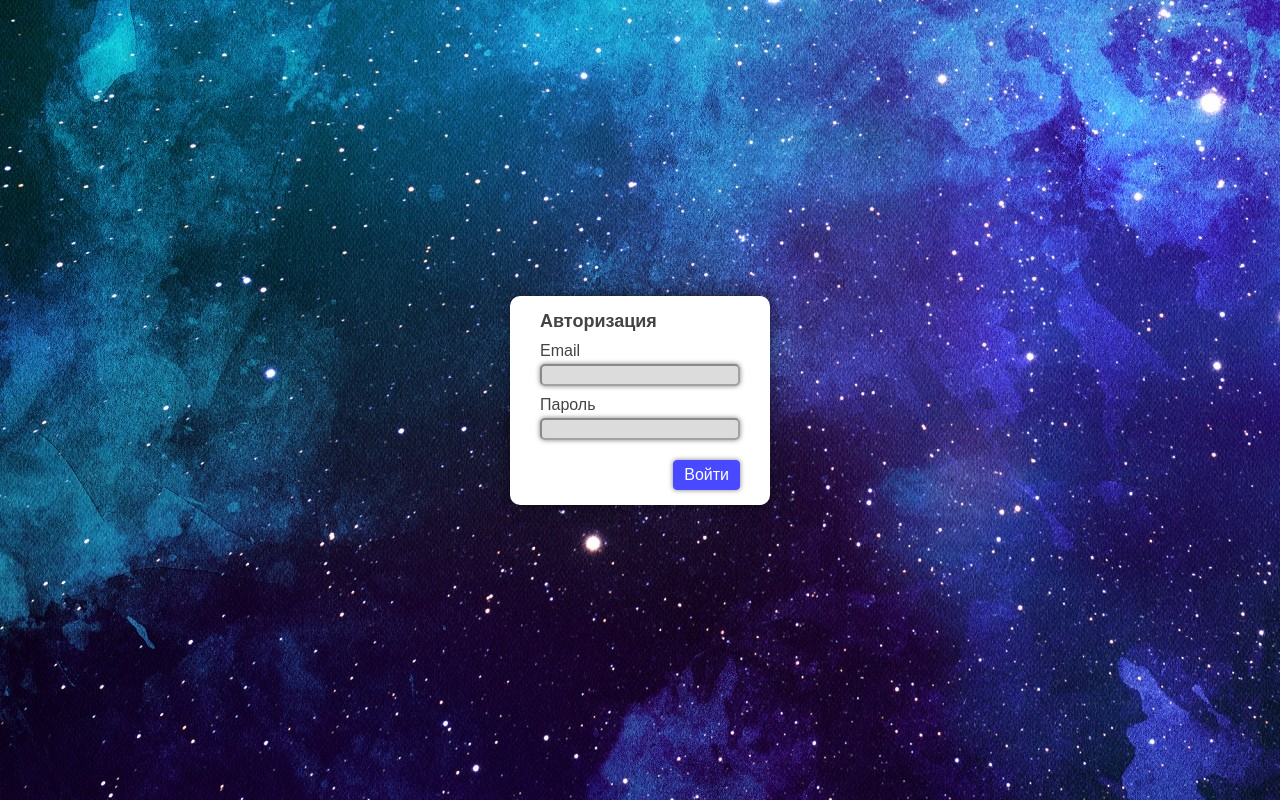
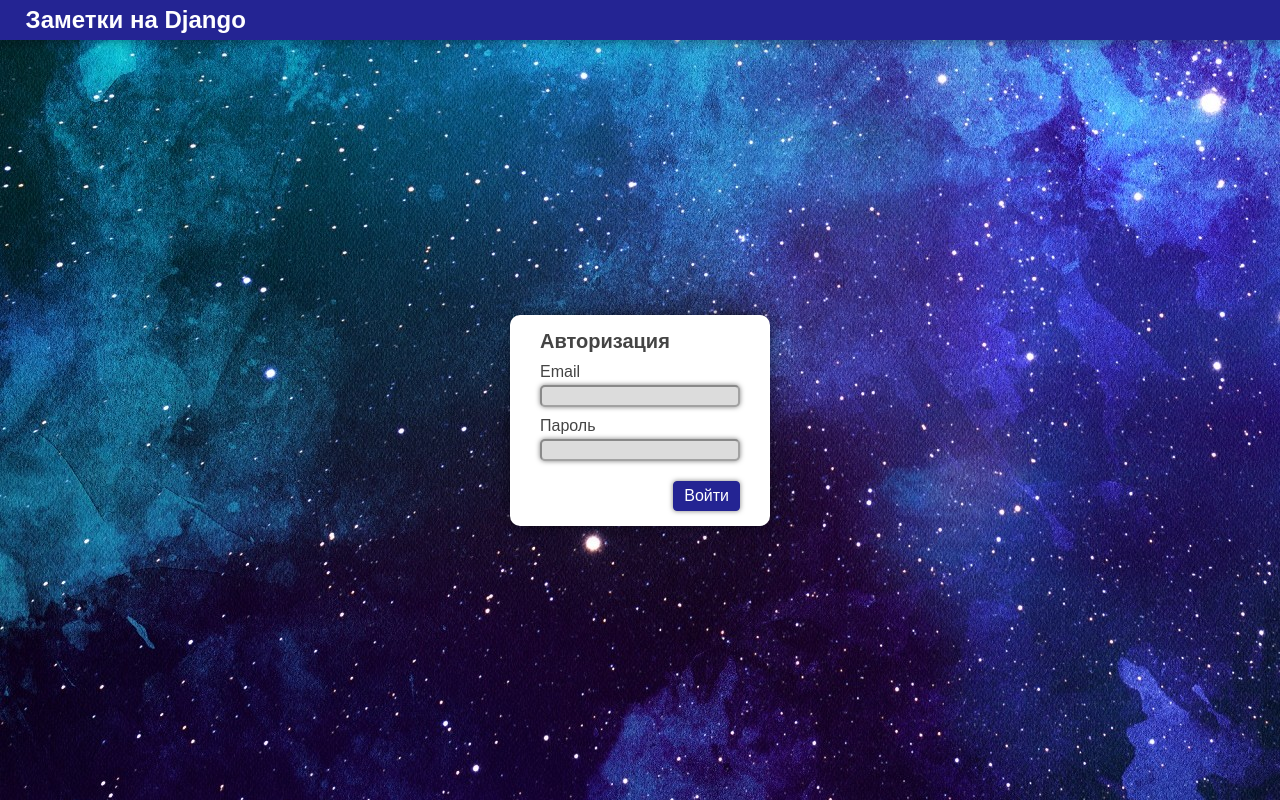
Before and after one commit to RastaBoy/django_notes_test, a Django app: page / in a window 1280 px wide. Run offline with Django 4.2, Linux system fonts and the light colour scheme.

Commit message:
css, redirects

```diff
--- a/notessite/notes/static/notes/css/main.css
+++ b/notessite/notes/static/notes/css/main.css
@@ -1,3 +1,7 @@
+:root {
+    --main-bg-color : rgb(36, 36, 147);
+}
+
 html, body {
     font-family: 'Arial';
     margin: 0;
@@ -9,12 +13,48 @@ html, body {
 }
 
 
+.header {
+    min-height: 5%;
+    background-color: var(--main-bg-color);
+    box-shadow: 0 0 15px rgba(0,0,0,0.5);
+    display: flex;
+    justify-content: space-between;
+    flex-direction: row;
+    align-items: center;
+}
+
+.header .title {
+    color: #fff;
+    font-size: 24px;
+    font-weight: 600;
+    margin-left: 2vw;
+}
+
+.header .actions {
+    margin: 0;
+    color: #fff;
+    font-size: 20px;
+    text-decoration: none;
+    justify-self: flex-end;
+    margin-right: 2vw;
+}
+
+.header .actions ul li {
+    display: inline;
+    margin-left: 1vw;
+}
+
+.header .actions ul li a {
+    color: #fff;
+    text-decoration: none;
+}
+
 
 .login_page {
     display: flex;
     justify-content: center;
     align-items: center;
-    height: 100%;
+    height: 95%;
     width: 100%;
 }
 
@@ -29,7 +69,7 @@ html, body {
 }
 
 .card .title {
-    font-size: 18px;
+    font-size: 20px;
     font-weight: 600;
 }
 
@@ -62,9 +102,9 @@ html, body {
     justify-content: end;
 }
 
-.actions button {
-    border: 1px solid rgb(73, 73, 255);
-    background-color: rgb(73, 73, 255);
+.button {
+    border: 1px solid var(--main-bg-color);
+    background-color: var(--main-bg-color);
     box-shadow: 0 0 5px rgba(0,0,0,0.5);
     border-radius: 4px;
     font-size: 16px;
@@ -73,11 +113,14 @@ html, body {
     padding-left: 10px;
     padding-right: 10px;
     color: #fff;
+    text-decoration: none;
 }
 
 
-.actions button:hover {
+
+
+.button:hover {
     background-color: #fff;
-    color: rgb(73, 73, 255);
+    color: var(--main-bg-color);
     transition: 0.5s;
 }
--- a/notessite/notes/templates/notes/authorization/login.html
+++ b/notessite/notes/templates/notes/authorization/login.html
@@ -16,7 +16,9 @@
                 <input type="password" name="password">
             </div>
             <div class="actions">
-                <button>Войти</button>
+                <a href="{% url 'my_notes' %}" class="button">
+                    Войти
+                </a>
             </div>
         </form>
     </div>
--- a/notessite/notes/templates/notes/base.html
+++ b/notessite/notes/templates/notes/base.html
@@ -7,6 +7,15 @@
     <link type="text/css" rel="stylesheet" href="{% static 'notes/css/main.css' %}">
 </head>
 <body>
+    <div class="header">
+        <div class="title">
+            Заметки на Django
+        </div>
+        <div class="actions">
+            {% block header_actions %}
+            {% endblock header_actions %}
+        </div>
+    </div>
     {% block content %}
     {% endblock content %}
 </body>
--- a/notessite/notes/urls.py
+++ b/notessite/notes/urls.py
@@ -5,6 +5,7 @@ from .views import *
 
 urlpatterns = [
     path('', index, name='home'),
-    path('notes/<int:note_id>/', note),
+    path('my_notes/', my_notes, name='my_notes'),
+    path('my_notes/<int:note_id>/', note),
     path('query_test/', query_test)
 ]
--- a/notessite/notes/views.py
+++ b/notessite/notes/views.py
@@ -4,20 +4,20 @@ from django.http import HttpRequest, HttpResponse, HttpResponseNotFound
 
 # Create your views here.
 def index(request : HttpRequest):
-
-
-    # return render(request, 'notes/main_page.html', context={
-    #     'title' : 'Заметки на Django',
-    #     'objects' : [
-    #         'Vasya',
-    #         'Petya',
-    #         'Pupa'
-    #     ]
-    # })
     return render(request, 'notes/authorization/login.html', context={
         'title' : 'Авторизация',
     })
 
+
+def my_notes(request : HttpRequest):
+    return render(request, 'notes/main_page.html', context={
+            'title' : 'Заметки на Django',
+            'objects' : [
+                'Vasya',
+                'Petya',
+                'Pupa'
+            ]
+        })
 
 def note(request : HttpRequest, note_id : int):
     if note_id >5:
```
Also changed, not shown: notessite/notes/templates/notes/main_page.html (+15 -2 lines).
